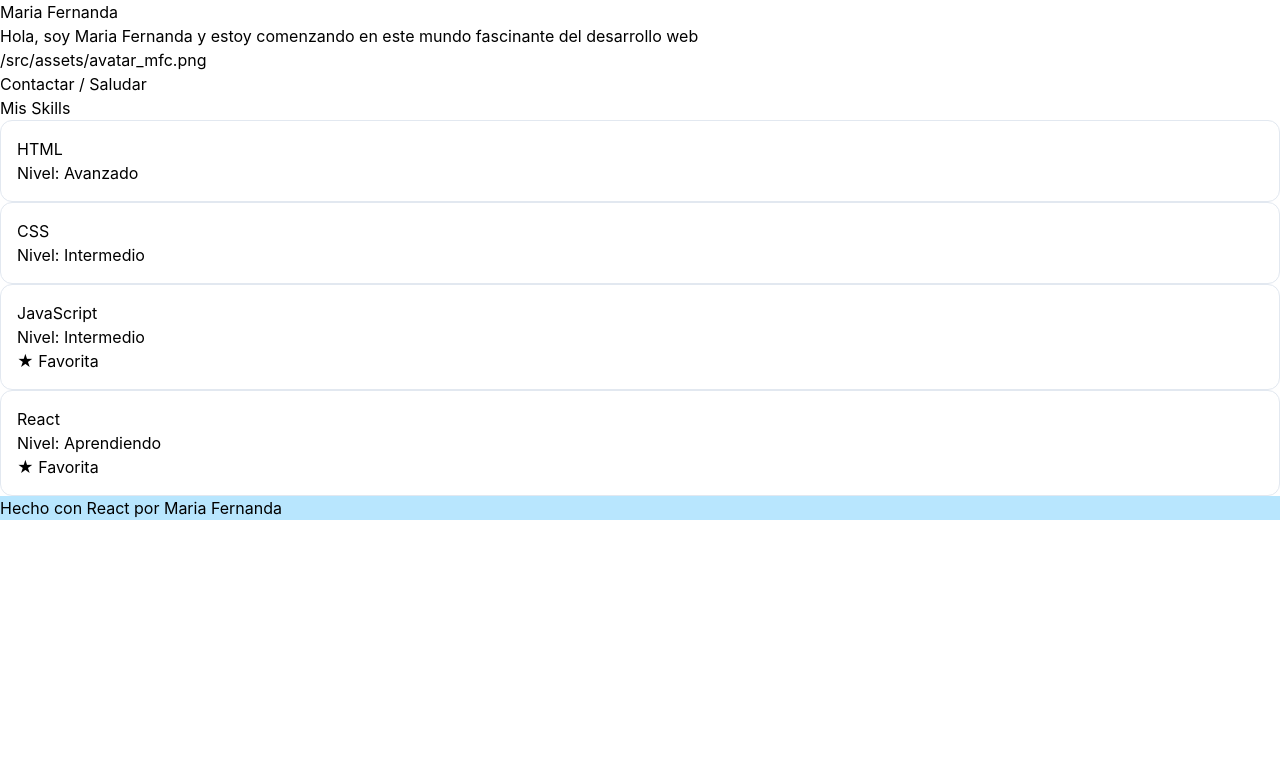
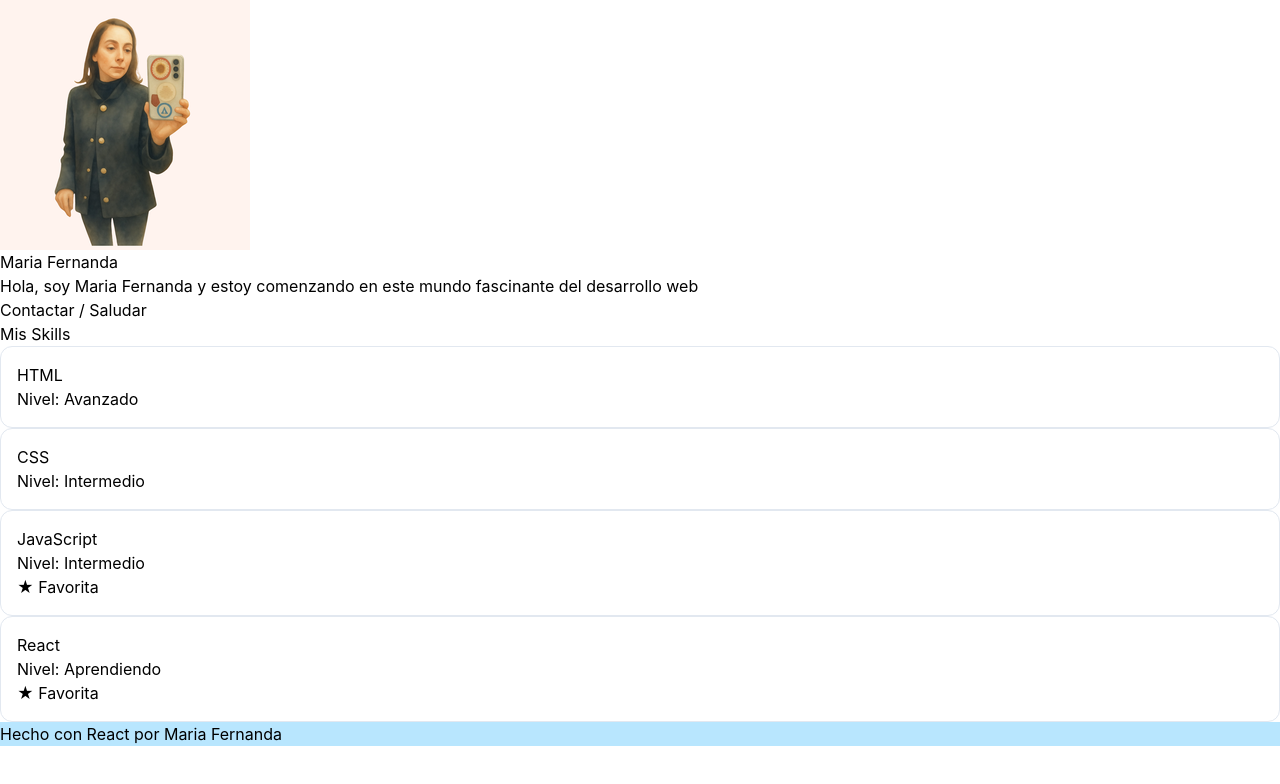
Before and after one commit to maferca24/DDW-c5-m4-s1-tp1, a React (Vite) app: page / in a window 1280 px wide. Shown: the top 784 px of the page. Built offline with nearby package versions, Linux system fonts and the light colour scheme.

Commit message:
modifique componente ProfileHeader manando foto como prop

```diff
--- a/src/App.jsx
+++ b/src/App.jsx
@@ -2,10 +2,14 @@ import ProfileHeader from './components/ProfileHeader';
 import SkillsList from './components/SkillsList';
 import Footer from './components/Footer';
 
+//importo imagen
+import avatarImg from './assets/avatar_mfc.png';
+
 function App() {
   const name = "Maria Fernanda";
   const phrase = "Hola, soy " + name + " y estoy comenzando en este mundo fascinante del desarrollo web";
-  const photo = "/src/assets/avatar_mfc.png";
+
+  const photo = avatarImg;
 
   return (
     <div>
--- a/src/components/ProfileHeader.jsx
+++ b/src/components/ProfileHeader.jsx
@@ -1,16 +1,24 @@
 export default function ProfileHeader({ name, phrase, photo }) {
-
-  const handleClick = () => {
+  const handleAlgo = () => {
     alert(`¡Hola! Gracias por visitar el perfil de ${name}`);
   };
 
   return (
-    <header >
-      <h1 >{name}</h1>
-      <p >{phrase}</p>
-     <p> {photo} </p>
+    <header className="">
+      {/* Agrego etiqueta <img> usando la prop photo en src */}
+      {photo && (
+        <img
+          src={photo}
+          alt={`Foto de perfil de ${name}`}
+          className=""
+        />
+      )}
+
+      <h1 className="">{name}</h1>
+      <p className="">{phrase}</p>
+
       <button
-        onClick={handleClick}
+        onClick={handleAlgo}
         className=""
       >
         Contactar / Saludar
```
